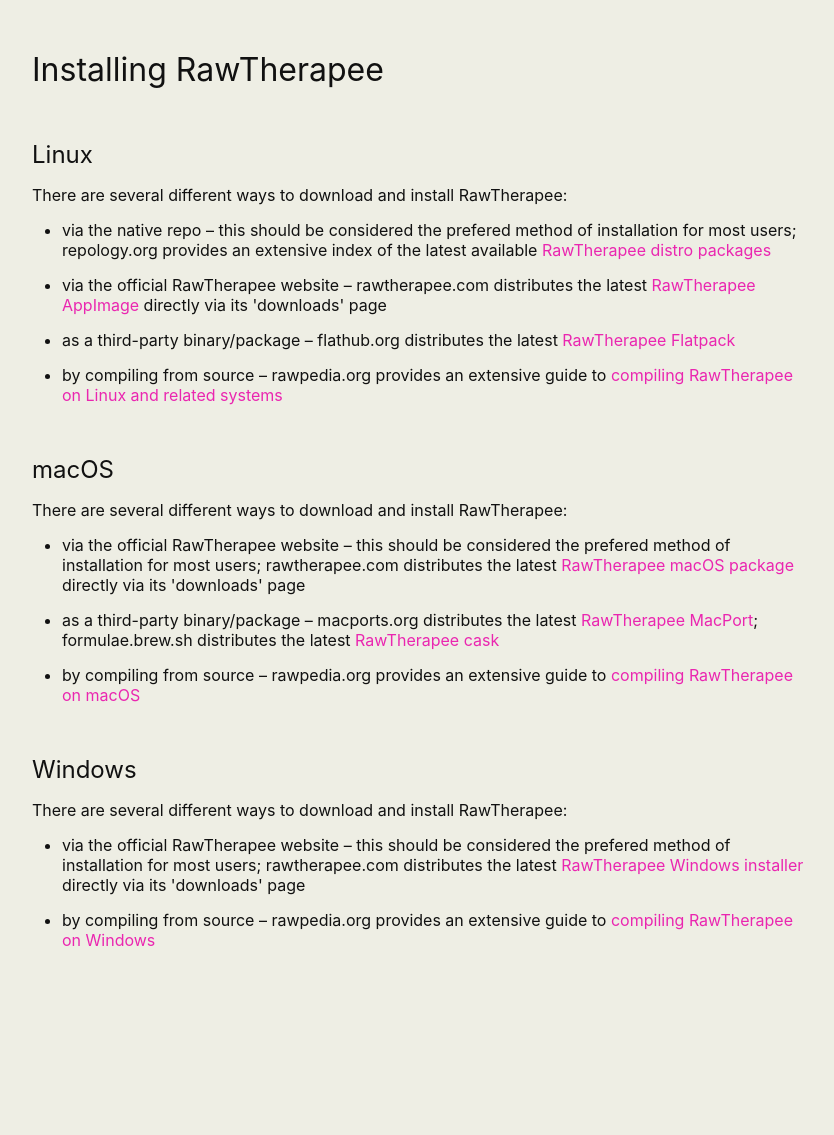
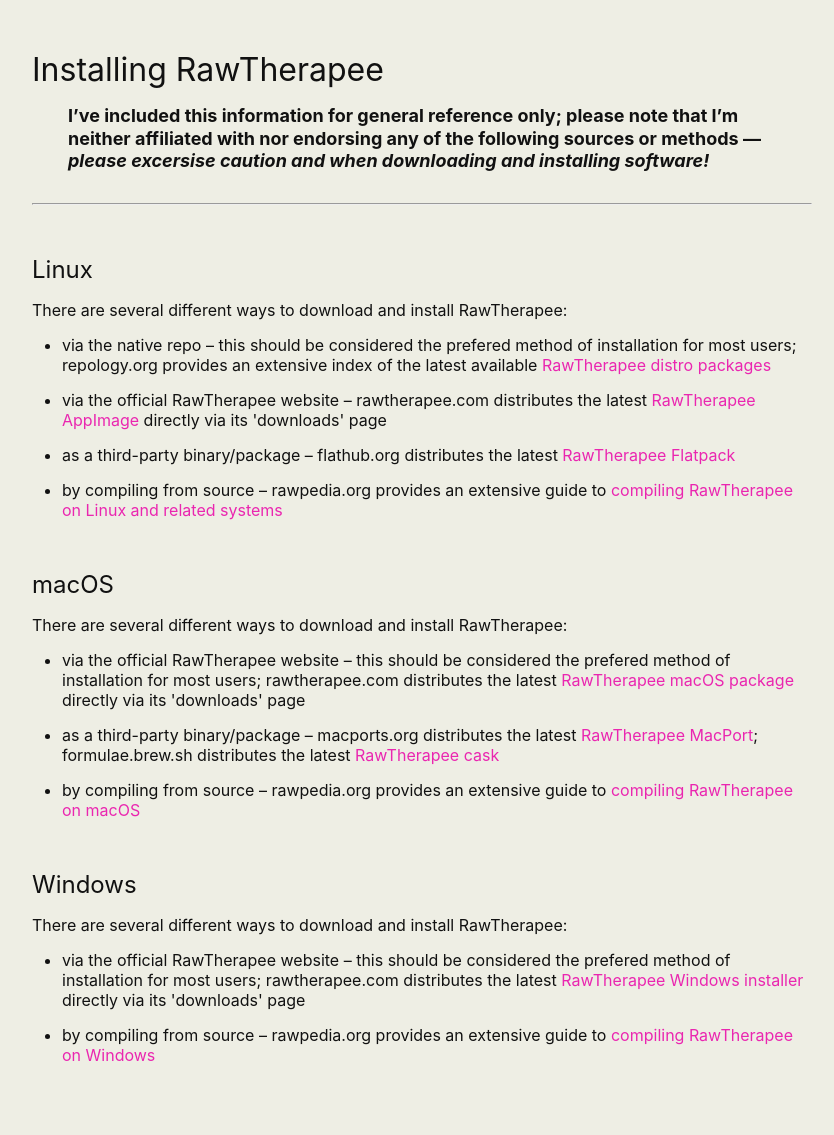
Before and after one commit to martbetz/martbetz.github.io, a Jekyll site: the page built from WIP/rtinstal.html, in a window 1280 px wide. Shown: the whole page, without its empty margins (218-1052 px from the left). Built offline with Jekyll 4.4.1, drawn with Linux system fonts in a browser that asks for light colours; before the commit the page ends 1020 px from its top, so only the background shows below that.

Commit message:
Update rtinstal.html

```diff
--- a/WIP/rtinstal.html
+++ b/WIP/rtinstal.html
@@ -15,6 +15,18 @@
          Installing RawTherapee
       </h1>
    </p>
+
+<font size="4">
+<div align="left">
+<span style="display:block; margin-left:2em; margin-right:2em">
+<b>I’ve included this information for general reference only; please note that I’m neither affiliated with nor endorsing any of the following sources or methods — <i>please excersise caution and when downloading and installing software!</i></b>
+</span>
+</div>
+</font>
+<hr>
+
+
+
    <p style="margin-top: 50px;">
       <h2>
       Linux
```
